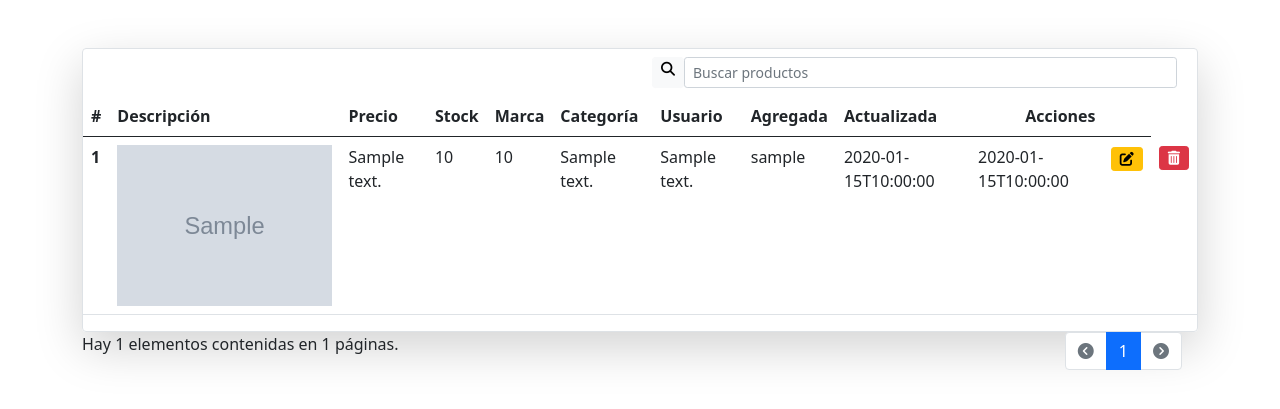
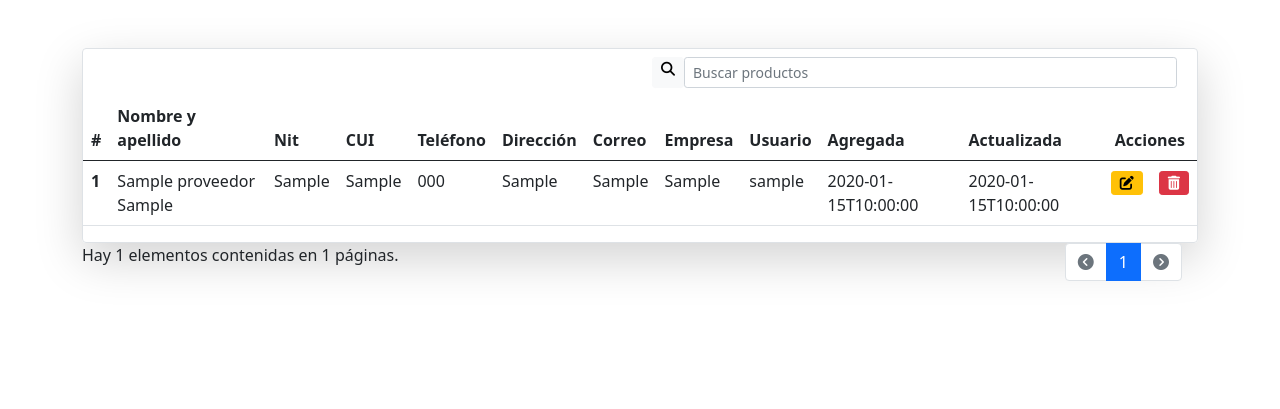
Before and after one commit to cpablop1/sisteg, a Django app: page /compra/proveedor/ in a window 1280 px wide. Shown: the part 176-585 px from the top of the page. Run offline with Django 5.2, Linux system fonts and the light colour scheme; a user stored in the database is signed in; tables that the repository leaves empty hold one stand-in row (values such as "Sample post"); grey boxes marked "Sample" are stand-in pictures.

Commit message:
Funcionalidad de listar proveedores desarrollada

```diff
--- a/sisteg/apps/compra/urls.py
+++ b/sisteg/apps/compra/urls.py
@@ -5,4 +5,5 @@ urlpatterns = [
     path('', views.vista_compra, name='compra'),
     path('proveedor/', views.vista_proveedor, name='proveedor'),
     path('agregar-proveedor/', views.agregar_proveedor, name='agregar_proveedor'),
+    path('listar-proveedor/', views.listar_proveedor, name='listar_proveedor'),
 ]
--- a/sisteg/apps/compra/views.py
+++ b/sisteg/apps/compra/views.py
@@ -4,6 +4,7 @@ from django.http import JsonResponse
 
 from django.db.models import Q
 from django.contrib.auth.models import User
+from django.core.paginator import Paginator
 
 from .models import Proveedor
 
@@ -63,3 +64,81 @@ def agregar_proveedor(request):
     else: # En caso contrario
         # Retornamos una respuesta de error
         return JsonResponse({'res': res, 'msg': msg})
+
+# Función para listar proveedores
+@login_required(login_url='autenticacion')
+def listar_proveedor(request):
+    # Mensajes de respuesta
+    res = False
+    msg = 'Error al listar proveedores.'
+    data = {}
+    data['data'] = []
+    data["page_range"] = []
+    id = request.GET.get('id', None) or None
+    buscar = request.GET.get('buscar', '').strip() or ''
+    pagina = request.GET.get('pagina', 1) or 1
+    proveedores = ''
+
+    try:
+        if id: # Verificamos si necesitamos un proveedor en expecífico
+            proveedores = Proveedor.objects.filter(id = id)
+        elif len(buscar) > 0: # Verificamos si hay búsquedad
+            proveedores = Proveedor.objects.filter(
+                Q(nombres__icontains = buscar) |# Si hay buscamos por nombres
+                Q(apellidos__icontains = buscar) |# Si hay buscamos por apellidos
+                Q(nit__icontains = buscar) |# Si hay buscamos por nit
+                Q(cui__icontains = buscar) # Si hay buscamos por cui
+            )
+        else:
+            # Obtenemos todas los proveedores
+            proveedores = Proveedor.objects.all()
+
+        # Paginamos los proveedores
+        paginador = Paginator(proveedores, 10)
+        # Obtenemos la página
+        paginas = paginador.get_page(pagina)
+        # Preparamos el listado
+        for prov in paginas:
+            data['data'].append(
+                {
+                    'id': prov.id,
+                    'nombres': prov.nombres,
+                    'apellidos': prov.apellidos,
+                    'nit': prov.nit,
+                    'cui': prov.cui,
+                    'telefono': prov.telefono,
+                    'direccion': prov.direccion,
+                    'correo': prov.correo,
+                    'empresa': prov.empresa,
+                    'fecha_ingreso': prov.fecha_ingreso,
+                    'fecha_actualizacion': prov.fecha_actualizacion,
+                    'usuario': prov.usuario_id.username
+                }
+            )
+        # Preparamos la visualización de las páginas
+        if paginador.num_pages > 5:
+            start = int(pagina)
+            end = int(pagina) + 5
+            if end > paginador.num_pages:
+                start = paginador.num_pages - 4
+                end = paginador.num_pages + 1
+            for i in range(start, end):
+                data["page_range"].append(i)
+        else:
+            for i in range(paginador.num_pages):
+                data["page_range"].append(i + 1)
+        data["num_pages"] = paginador.num_pages
+        data["has_next"] = paginas.has_next()
+        data["has_previous"] = paginas.has_previous()
+        data["count"] = paginador.count
+
+        # Preparamos mensajes de respuesta
+        res = True
+        msg = 'Listado de proveedores.'
+    except:
+        res = False
+
+    data['res'] = res
+    data['msg'] = msg
+    # Retornamos los datos
+    return JsonResponse(data)
--- a/sisteg/static/js/proveedor/listar.js
+++ b/sisteg/static/js/proveedor/listar.js
@@ -1,12 +1,11 @@
 export function listar(data_p = { 'pagina': 1, 'buscar': '' }) {
     let params = new URLSearchParams(data_p).toString();
-    fetch(`/producto/listar-producto/?${params}`).then(res => res.json()).then(data => {
+    fetch(`/compra/listar-proveedor/?${params}`).then(res => res.json()).then(data => {
         let tabla = document.getElementById('tbl_listar');
         let fila = '';
         let pages = '';
         let previous;
         let next;
-        let img = ''
         if (data.has_next) {
             let new_data = { ...data_p }
             new_data.pagina += 1
@@ -31,29 +30,22 @@ export function listar(data_p = { 'pagina': 1, 'buscar': '' }) {
         });
 
 
-        Array.from(data.data, (producto, indice) => {
-            console.log(producto);
-            // Comprobamos si el producto tiene una imagen
-            if (producto.img1 != '') {
-                img = `/media/${producto.img1}`;
-            } else {
-                img = "/static/img/not_img.png";
-            }
-
+        Array.from(data.data, (proveedor, indice) => {
             fila += `
                 <tr>
                     <th scope="row">${indice + 1}</th>
-                    <th scope="row"><img src="${img}" class="img-fluid"></th>
-                    <td>${producto.descripcion}</td>
-                    <td>${producto.precio}</td>
-                    <td>${producto.stock}</td>
-                    <td>${producto.marca}</td>
-                    <td>${producto.categoria}</td>
-                    <td>${producto.usuario}</td>
-                    <td>${producto.fecha_ingreso}</td>
-                    <td>${producto.fecha_actualizacion}</td>
-                    <td><i class="fa-solid fa-pen-to-square btn btn-warning btn-sm" editar="${producto.id}"></i></td>
-                    <td><i class="fa-solid fa-trash-can btn btn-danger btn-sm" eliminar="${producto.id}"></i></td>
+                    <td>${proveedor.nombres} ${proveedor.apellidos}</td>
+                    <td>${proveedor.nit}</td>
+                    <td>${proveedor.cui}</td>
+                    <td>${proveedor.telefono}</td>
+                    <td>${proveedor.direccion}</td>
+                    <td>${proveedor.correo}</td>
+                    <td>${proveedor.empresa}</td>
+                    <td>${proveedor.usuario}</td>
+                    <td>${proveedor.fecha_ingreso}</td>
+                    <td>${proveedor.fecha_actualizacion}</td>
+                    <td><i class="fa-solid fa-pen-to-square btn btn-warning btn-sm" editar="${proveedor.id}"></i></td>
+                    <td><i class="fa-solid fa-trash-can btn btn-danger btn-sm" eliminar="${proveedor.id}"></i></td>
                 </tr>`;
         });
 
--- a/sisteg/templates/proveedor/listar.html
+++ b/sisteg/templates/proveedor/listar.html
@@ -12,11 +12,13 @@
             <thead>
                 <tr>
                     <th scope="col">#</th>
-                    <th scope="col">Descripción</th>
-                    <th scope="col">Precio</th>
-                    <th scope="col">Stock</th>
-                    <th scope="col">Marca</th>
-                    <th scope="col">Categoría</th>
+                    <th scope="col">Nombre y apellido</th>
+                    <th scope="col">Nit</th>
+                    <th scope="col">CUI</th>
+                    <th scope="col">Teléfono</th>
+                    <th scope="col">Dirección</th>
+                    <th scope="col">Correo</th>
+                    <th scope="col">Empresa</th>
                     <th scope="col">Usuario</th>
                     <th scope="col">Agregada</th>
                     <th scope="col">Actualizada</th>
```
